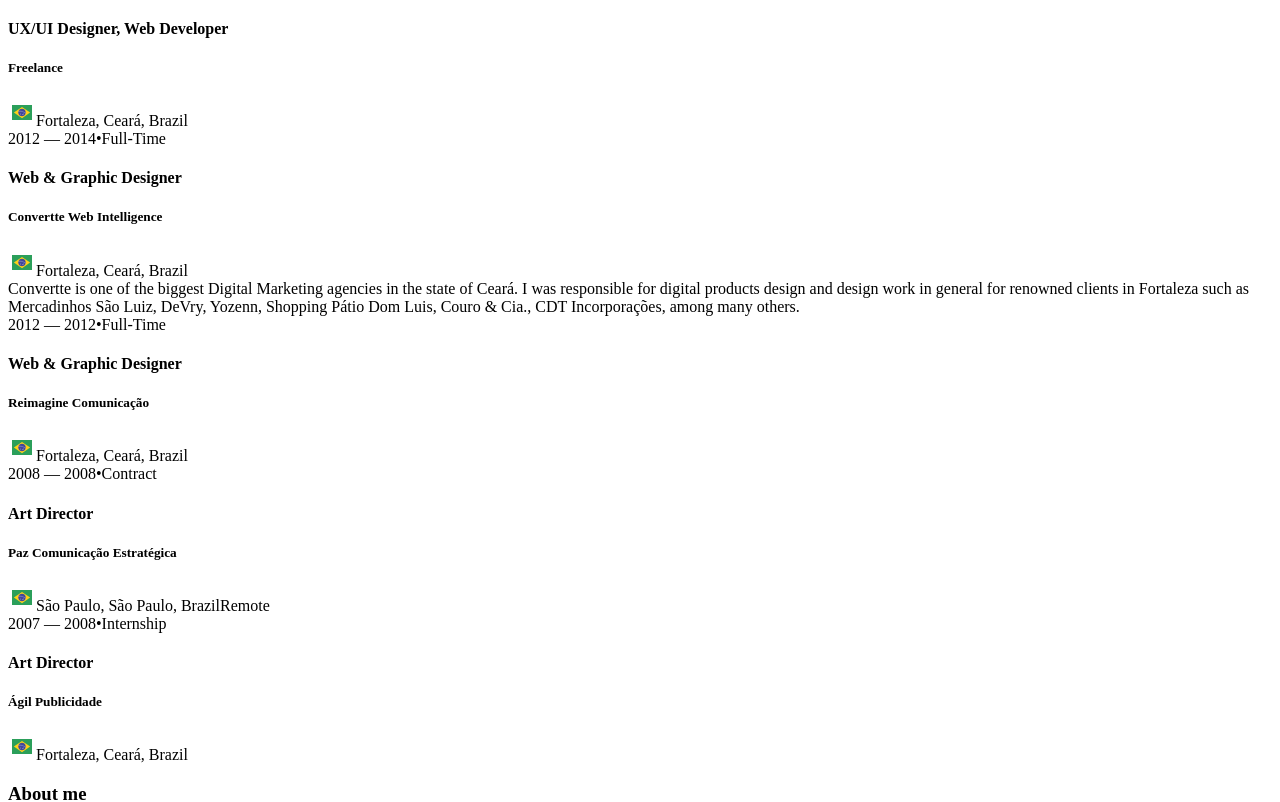
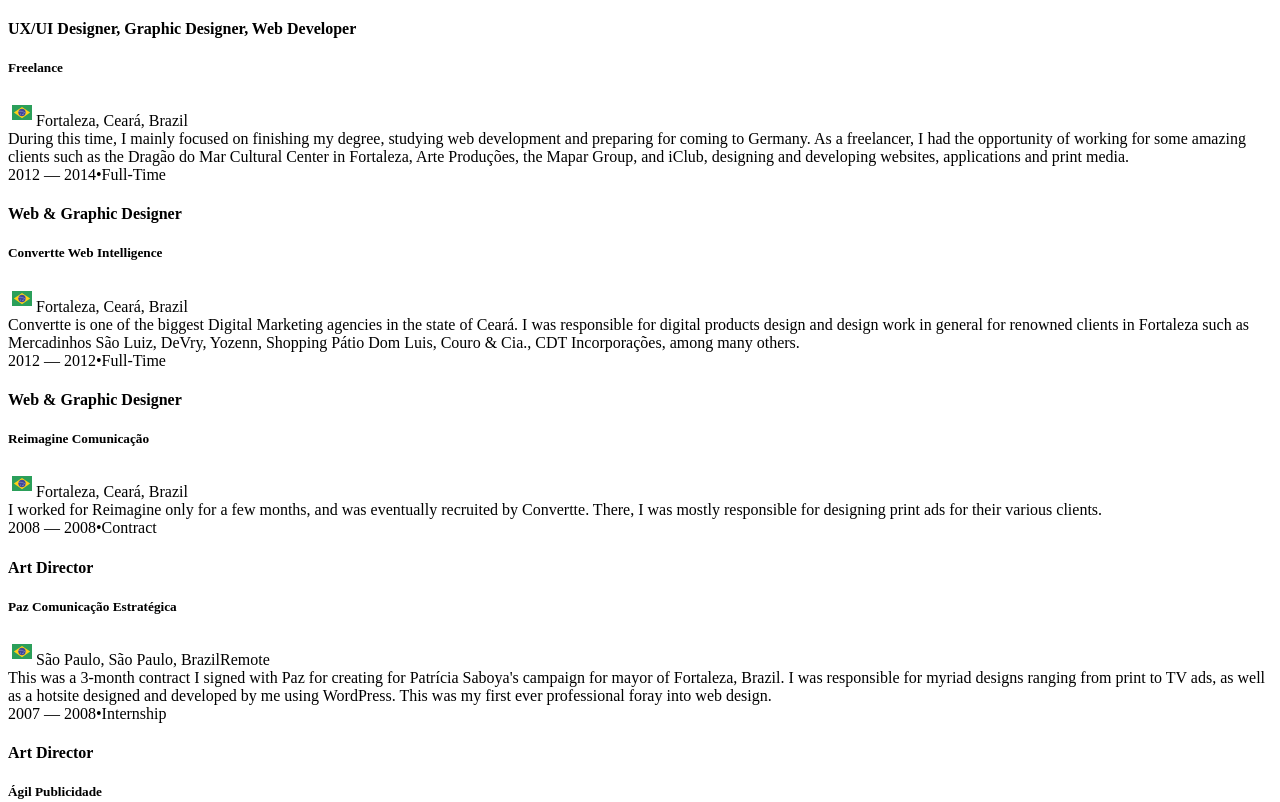
Before and after one commit to uxbyjoao/personal-website-old, a Next.js app: page / in a window 1280 px wide. Shown: the part 1540-2342 px from the top of the page. Built offline with nearby package versions, Linux system fonts and the light colour scheme.

Commit message:
Added more experience texts

```diff
--- a/components/home/Experience.js
+++ b/components/home/Experience.js
@@ -21,7 +21,7 @@
       "At NE2, I'm tasked with designing software applications for brokering energy products, both for the web and mobile platforms. I am also responsible for the creation and maintenance of their design system. This means making sure that the NE2 brand is consistent across every touchpoint, from legal documents to software experiences.",
   },
   {
-    title: "UX/UI Designer, Web Developer",
+    title: "UX/UI Designer, Graphic Designer, Web Developer",
     organization: "Freelance",
     type: "Part-Time",
     location: {
@@ -33,6 +33,8 @@
       start: "2014",
       end: "2019",
     },
+    description:
+      "During this time, I mainly focused on finishing my degree, studying web development and preparing for coming to Germany. As a freelancer, I had the opportunity of working for some amazing clients such as the Dragão do Mar Cultural Center in Fortaleza, Arte Produções, the Mapar Group, and iClub, designing and developing websites, applications and print media.",
   },
   {
     title: "Web & Graphic Designer",
@@ -63,6 +65,8 @@
       start: "2012",
       end: "2012",
     },
+    description:
+      "I worked for Reimagine only for a few months, and was eventually recruited by Convertte. There, I was mostly responsible for designing print ads for their various clients.",
   },
   {
     title: "Art Director",
@@ -77,6 +81,8 @@
       start: "2008",
       end: "2008",
     },
+    description:
+      "This was a 3-month contract I signed with Paz for creating for Patrícia Saboya's campaign for mayor of Fortaleza, Brazil. I was responsible for myriad designs ranging from print to TV ads, as well as a hotsite designed and developed by me using WordPress. This was my first ever professional foray into web design.",
   },
   {
     title: "Art Director",
@@ -91,12 +97,14 @@
       start: "2007",
       end: "2008",
     },
+    description:
+      "During my internship, I was able to hone my skills with Adobe's suite of applications, as well as creative skills in general. I had the opportunity of designing print ads for magazines and newspapers, as well as branding for myriad clients in Fortaleza.",
   },
 ];
 
 const ExperienceItem = ({ entry }) => (
   <div className="text-gray-700 dark:text-white transition-colors">
-    <div className="flex items-center mb-1 space-x-3 text-sm text-gray-400 italic">
+    <div className="flex items-center space-x-3 text-sm text-gray-400 italic">
       <span>
         {entry.date.start} ― {entry.date.end}
       </span>
```
